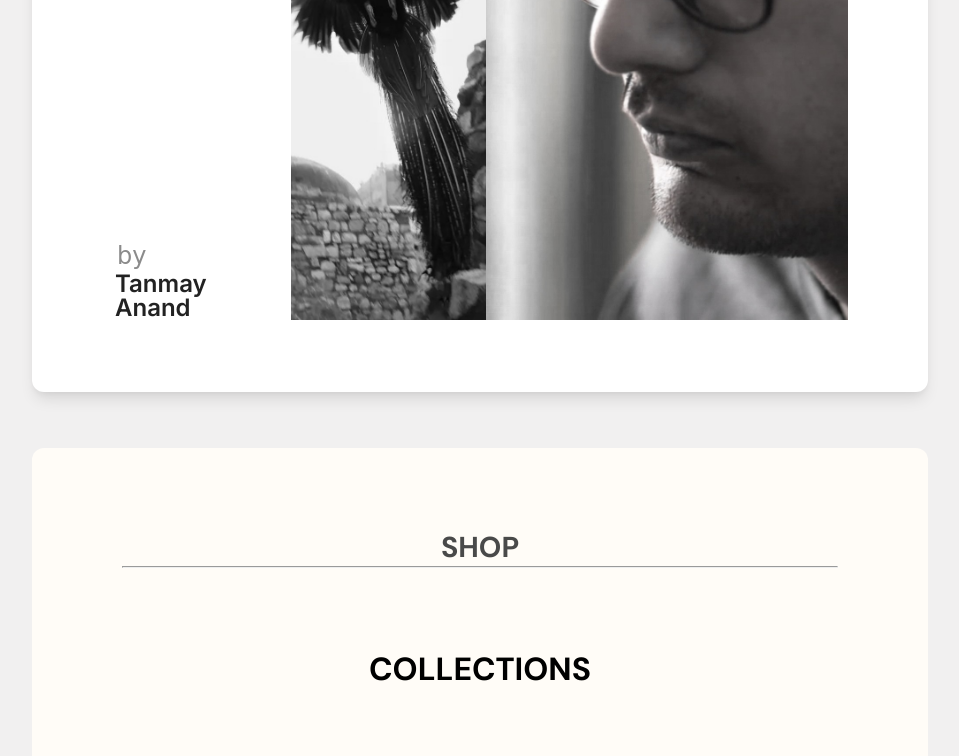
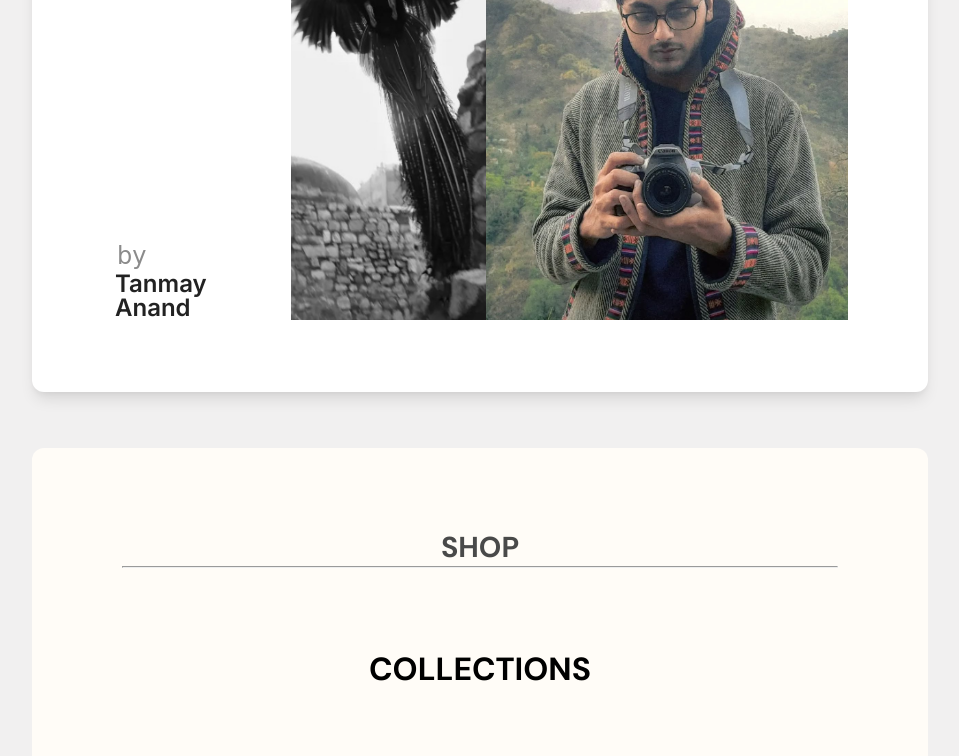
Before and after one commit to Tanmay-Anand/Photography-Portfolio, a plain HTML site: page index.html in a window 1280 px wide. Shown: the part 344-1100 px from the top of the page, without its empty margins (160-1119 px from the left). Drawn offline with Linux system fonts and the light colour scheme; a web font is replaced by a local one.

Commit message:
Updated UI

```diff
--- a/index.html
+++ b/index.html
@@ -32,7 +32,7 @@
         </div>
 
         <div class="image-column image-column-photographer">
-            <img src="Image/dp/mainImage.jpg"
+            <img src="Image/dp/3.jpg"
                  alt="Portrait of Tanmay Anand"
                  class="image-cover"
                  >
```
Also changed, not shown: Image/dp/3.jpg (added), Image/dp/priority2.jpg (added).
